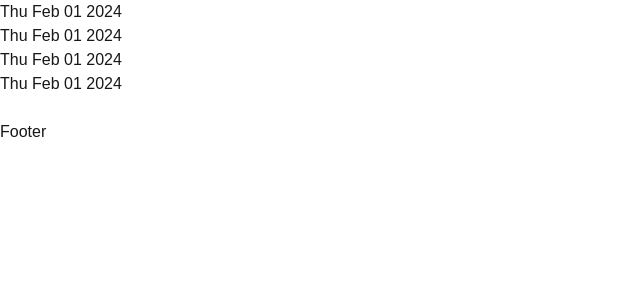
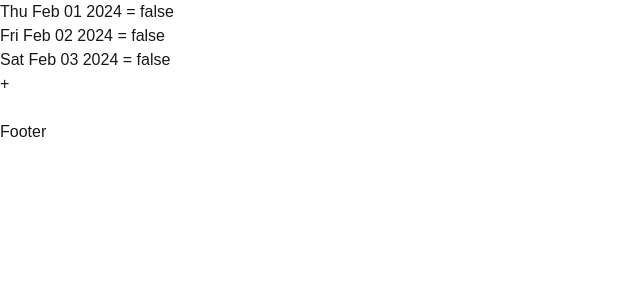
Before and after one commit to AdamKrivoshein/habit-tracker, a Next.js app: page / in a window 1280 px wide. Shown: the top 300 px of the page, without its empty margins (0-640 px from the left). Built offline with nearby package versions, Linux system fonts and the light colour scheme.

Commit message:
Now passing habit array of Days instead of Days.

```diff
--- a/src/app/page.tsx
+++ b/src/app/page.tsx
@@ -1,37 +1,43 @@
 interface Day {
   date: Date;
-  status: boolean
+  status: boolean;
 }
 
-function Day({ text }: { text: Day}) {
+function Day({ aDay }: { aDay: Day}) {
   return (
     <div>
-      <p>{text.date.toDateString()}</p>
+      <p>{aDay.date.toDateString()} = {aDay.status.toString()}</p>
     </div>
   )
 }
 
-function Habit({ aDay }: { aDay: Day }) {
+function Habit({ aHabit }: { aHabit: Day }) {
   return (
     <ul>
-      <Day text={aDay} />
-      <Day text={aDay} />
+      <Day aDay={aHabit[0]} />
+      <Day aDay={aHabit[1]} />
+      <Day aDay={aHabit[2]} />
+      <button>+</button>
     </ul>
   )
 }
 
 export default function Home() {
-  const day: Day = {
-    date: new Date(2024, 1),
-    status: false
-  }
-  const habit = []
-  const habits = []
+  const habits = [];
+  let habit: Day[] = [];
+  habit.push({ date: new Date(2024, 1, 1), status: false })
+  habit.push({ date: new Date(2024, 1, 2), status: false })
+  habit.push({ date: new Date(2024, 1, 3), status: false })
+
+  // const day: Day = {
+  //   date: new Date(2024, 1, 1),
+  //   status: false
+  // }
+
   return (
     <div>
       <main>
-        <Habit aDay={day} />
-        <Habit aDay={day} />
+        <Habit aHabit={habit} />
       </main>
       <br />
       <footer>
```
